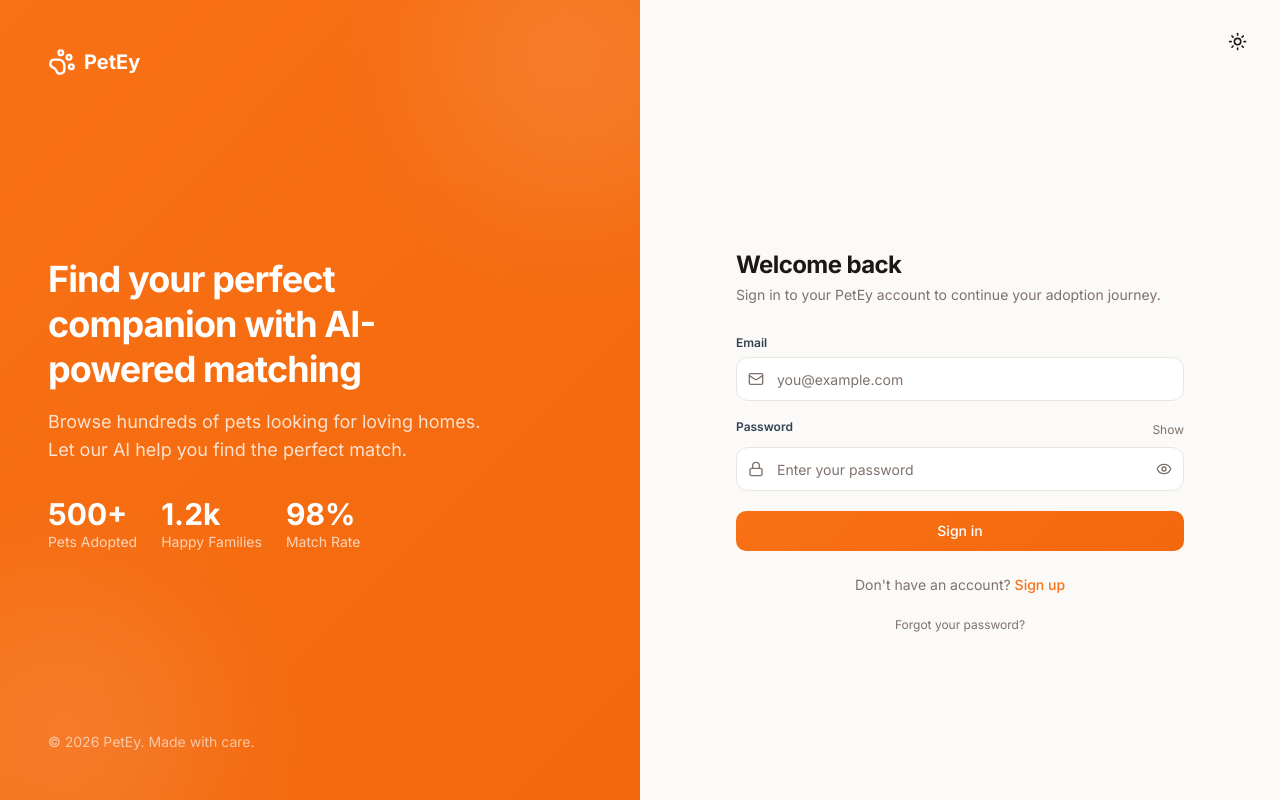
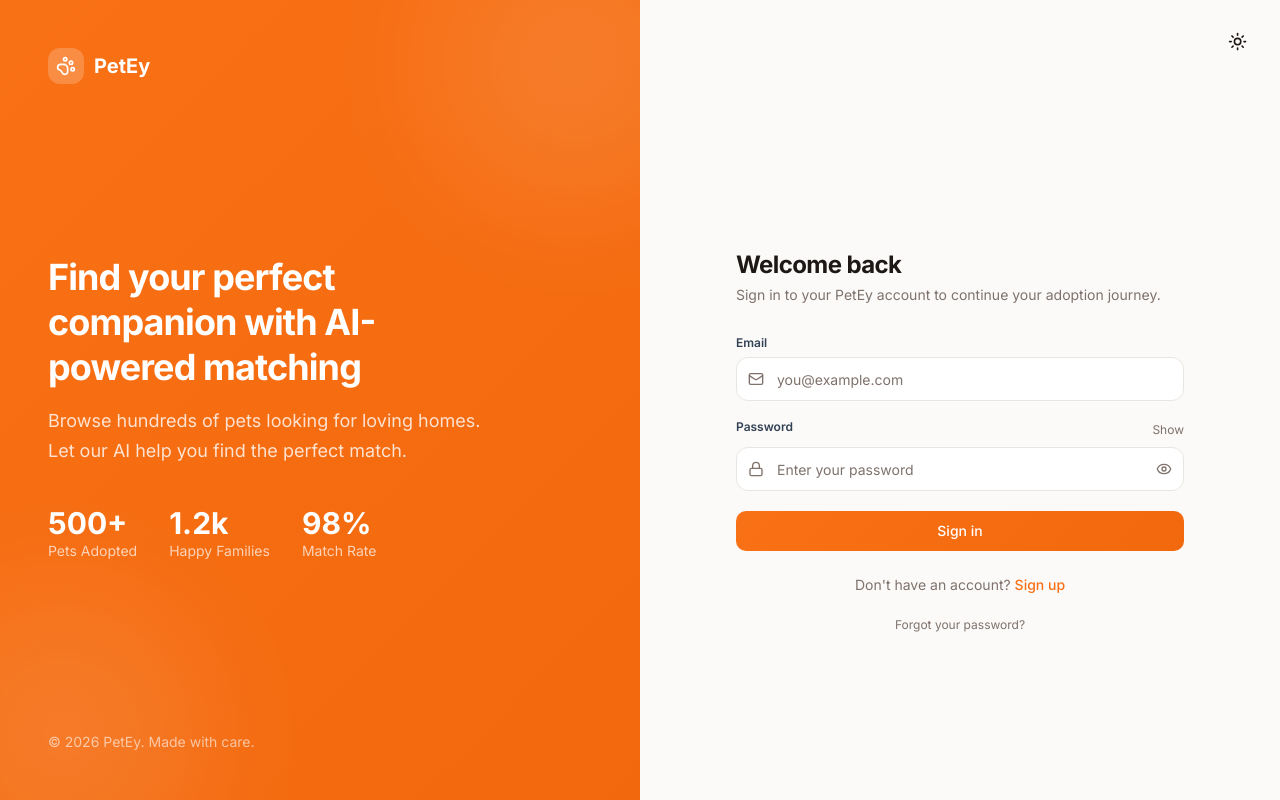
Before and after one commit to Surajrana31-0/PetEy-pet-management-Web-Api-Frontend, a Next.js app: page /login in a window 1280 px wide. Built offline with nearby package versions, Linux system fonts and the light colour scheme; no server answers.

Commit message:
Update auth types with username, fix registerAction to pass username, redesign auth layout

```diff
--- a/app/(auth)/layout.tsx
+++ b/app/(auth)/layout.tsx
@@ -4,11 +4,14 @@ import { ThemeToggle } from '@/components/theme-toggle';
 
 export default function AuthLayout({ children }: { children: React.ReactNode }) {
   return (
-    <div className="flex min-h-screen flex-col lg:flex-row">
+    <div className="flex min-h-screen">
+      {/* Left side - branding */}
       <div className="relative hidden flex-1 overflow-hidden gradient-warm lg:block">
         <div className="absolute inset-0 flex flex-col justify-between p-12 text-white">
-          <Link href="/" className="flex items-center gap-2 transition-opacity hover:opacity-80">
-            <PawPrint className="h-7 w-7" />
+          <Link href="/" className="flex items-center gap-2.5 transition-opacity hover:opacity-80">
+            <span className="flex h-9 w-9 items-center justify-center rounded-xl bg-white/20">
+              <PawPrint className="h-5 w-5" />
+            </span>
             <span className="text-xl font-bold">PetEy</span>
           </Link>
 
@@ -16,10 +19,10 @@ export default function AuthLayout({ children }: { children: React.ReactNode })
             <h1 className="text-4xl font-bold leading-tight text-balance">
               Find your perfect companion with AI-powered matching
             </h1>
-            <p className="mt-4 text-lg text-white/80">
+            <p className="mt-4 text-lg leading-relaxed text-white/80">
               Browse hundreds of pets looking for loving homes. Let our AI help you find the perfect match.
             </p>
-            <div className="mt-8 flex gap-6">
+            <div className="mt-10 flex gap-8">
               <div>
                 <div className="text-3xl font-bold">500+</div>
                 <div className="text-sm text-white/70">Pets Adopted</div>
@@ -42,9 +45,10 @@ export default function AuthLayout({ children }: { children: React.ReactNode })
         <div className="pointer-events-none absolute -bottom-20 -left-20 h-72 w-72 rounded-full bg-white/10 blur-3xl" />
       </div>
 
-      <div className="flex flex-1 flex-col">
+      {/* Right side - form */}
+      <div className="flex flex-1 flex-col bg-background">
         <div className="flex items-center justify-between p-4 lg:hidden">
-          <Link href="/" className="flex items-center gap-2">
+          <Link href="/" className="flex items-center gap-2.5">
             <span className="flex h-9 w-9 items-center justify-center rounded-xl gradient-warm text-white">
               <PawPrint className="h-5 w-5" />
             </span>
--- a/lib/actions/auth-action.ts
+++ b/lib/actions/auth-action.ts
@@ -22,15 +22,16 @@ export async function registerAction(
   formData: FormData
 ): Promise<AuthFormState> {
   const fullName = formData.get('fullName')?.toString().trim();
+  const username = formData.get('username')?.toString().trim();
   const email = formData.get('email')?.toString().trim().toLowerCase();
   const password = formData.get('password')?.toString();
 
-  if (!fullName || !email || !password) {
+  if (!fullName || !username || !email || !password) {
     return { error: 'All fields are required.', success: false };
   }
 
   try {
-    const res = await authApi.register({ fullName, email, password });
+    const res = await authApi.register({ fullName, username, email, password });
     if (!res.success) return { error: res.message || 'Registration failed.', success: false };
   } catch (err) {
     return { error: err instanceof Error ? err.message : 'Registration failed.', success: false };
@@ -85,7 +86,7 @@ export async function loginUser(data: { email: string; password: string }): Prom
   }
 }
 
-export async function registerUser(data: { fullName: string; email: string; password: string }): Promise<ActionResponse> {
+export async function registerUser(data: { fullName: string; username: string; email: string; password: string }): Promise<ActionResponse> {
   try {
     const res = await authApi.register(data);
     if (!res.success) return { success: false, message: res.message || 'Registration failed.' };
--- a/lib/types/auth.ts
+++ b/lib/types/auth.ts
@@ -42,6 +42,7 @@ export interface ILoginPayload {
 
 export interface IRegisterPayload {
   fullName: string;
+  username: string;
   email: string;
   password: string;
 }
```
